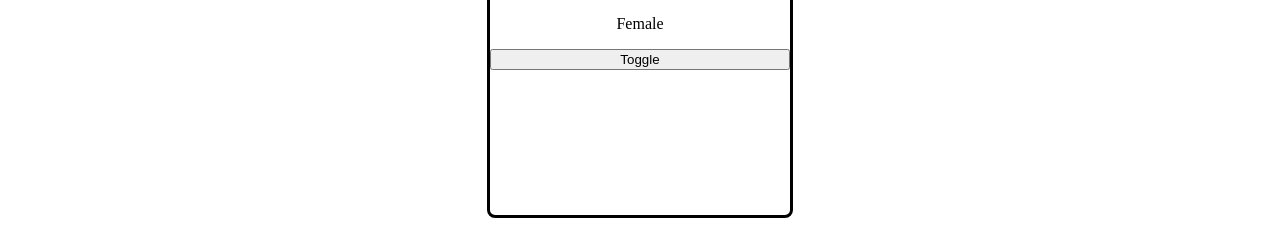
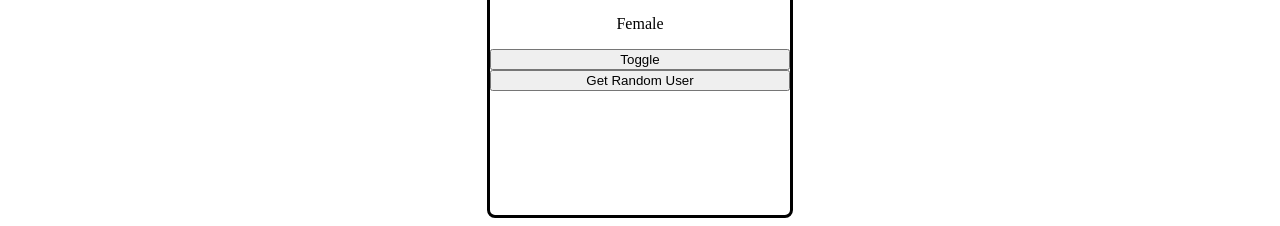
Before and after one commit to Gayatri260107/Gayatri, a website: page frontend/index.html in a window 1280 px wide. Shown: the part 586-812 px from the top of the page. Drawn offline with Linux system fonts and the light colour scheme.

Commit message:
day2 update

```diff
--- a/frontend/index.html
+++ b/frontend/index.html
@@ -30,6 +30,7 @@
       <h1 id="card-name"> Jane Doe </h1>
       <p id="card-gender"> Female </p>
       <button onclick="toggle()" id="card-toggle"> Toggle </button>
+      <button onclick="getRandomUser()" id="card-random"> Get Random User </button>
     </div>
     </div>
   <script src="index.js"></script>
--- a/frontend/index.js
+++ b/frontend/index.js
@@ -22,5 +22,21 @@ function toggle(){
   document.getElementById("card-name").innerText=users[curUserId].name;
   document.getElementById("card-gender").innerText=users[curUserId].gender;
 }
+function getRandomUser(){
+  fetch("https://randomuser.me/api/")
+  .then(function(data){
+    return data.json();
+  })
+  .then(function(parsedData){
+    let gender=parsedData.results[0].gender;
+    let first=parsedData.results[0].name.first;
+    let last=parsedData.results[0].name.last;
+    let name=first+" "+last;
+    let imageurl=parsedData.results[0].picture.large;
+    document.getElementById("card-gender").innerText=gender;
+    document.getElementById("card-name").innerText=name;
+    document.getElementById("img").src=imageurl;
+  })
+}
 
 console.log("Hello from JS");
```
